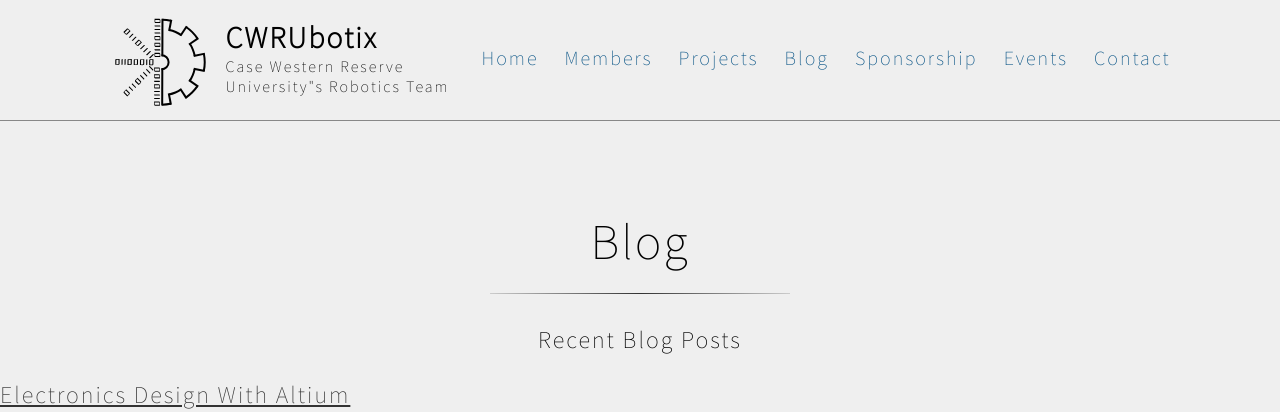
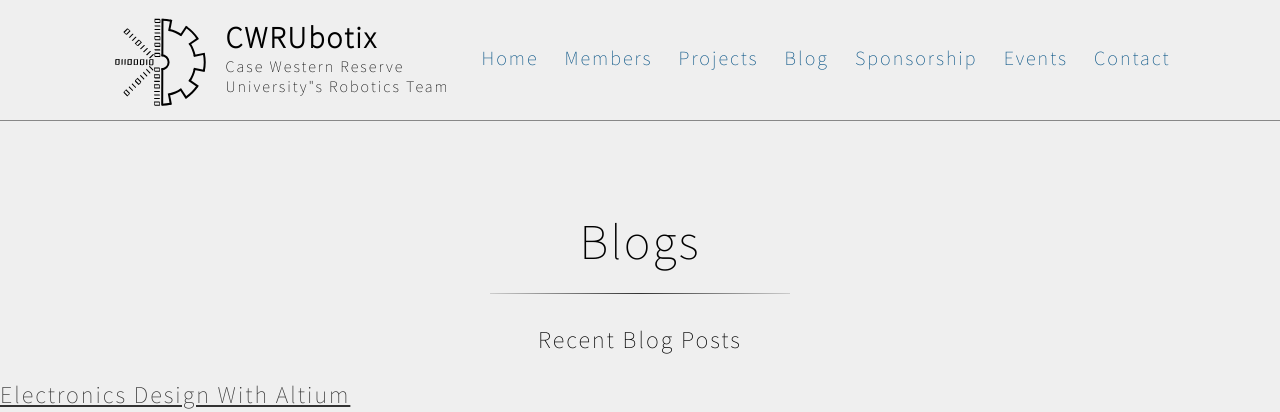
Before and after one commit to CWRUbotix/cwruRobotics.github.io, a Jekyll site: the page built from blogs.html, in a window 1280 px wide and 900 px high. Shown: the top 412 px of the window. Built offline with Jekyll 4.4.1, drawn with Linux system fonts in a browser that asks for light colours.

Commit message:
Whoops, fixing blogs.html

```diff
--- a/blogs.html
+++ b/blogs.html
@@ -1,11 +1,12 @@
 ---
+title       : Blogs
 layout      : default
 categories  : [index]
 ---
 <div class="topspace"></div>
 <a class="anchor" id="blog"></a>
 <div id="blog_index">
-    <p class="hd">Blog</p>
+    <p class="hd">Blogs</p>
     <div class="division"></div>
     <p style="font-size:24px;max-width:1200px;margin:0 auto 20px auto;text-align:center">
         Recent Blog Posts
```
